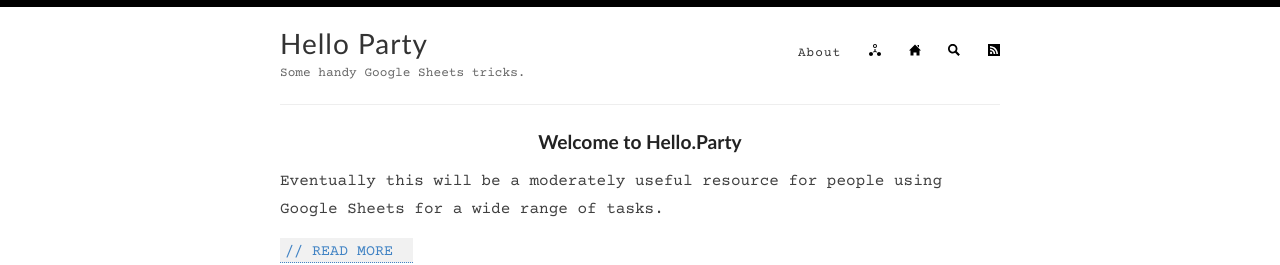
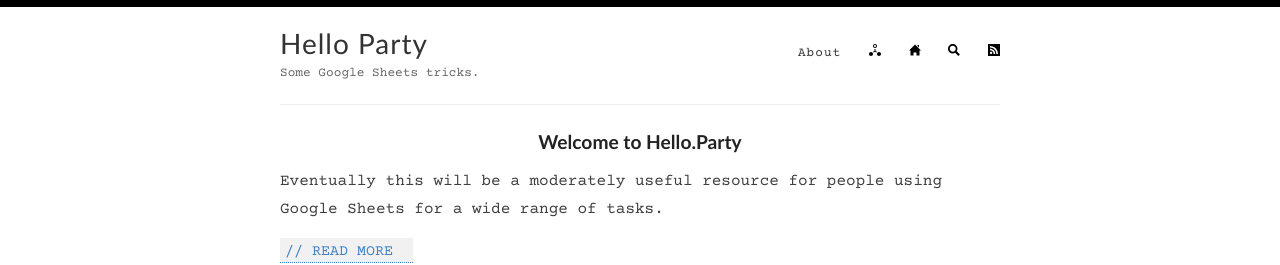
Before and after one commit to hello-party/hello-party-old.github.io, a Jekyll site: the page built from index.html, in a window 1280 px wide. Shown: the top 265 px of the page. Built offline with Jekyll 4.4.1, drawn with Linux system fonts in a browser that asks for light colours; the list of posts is cut into pages by our own code.

Commit message:
Update _config.yml

```diff
--- a/_config.yml
+++ b/_config.yml
@@ -9,7 +9,7 @@
 author: SW
 
 # Short bio or description (displayed in the header)
-description: Some handy Google Sheets tricks.
+description: Some Google Sheets tricks.
 
 # URL of your avatar or profile pic (you could use your GitHub profile pic)
 avatar: /images/logo.png
```
